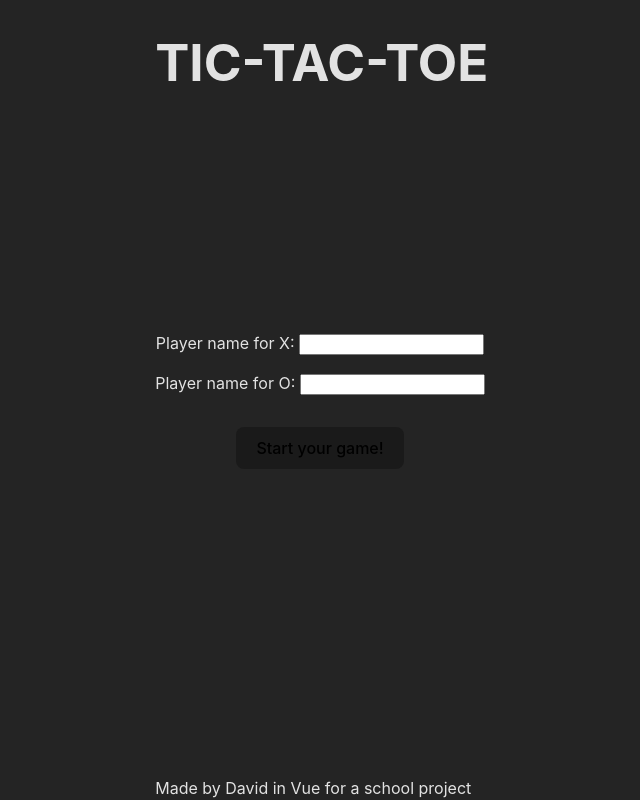
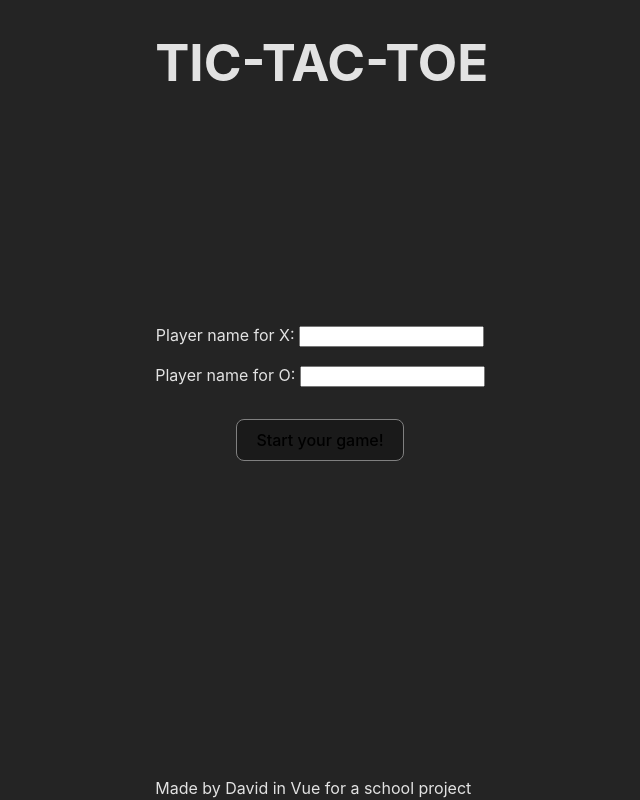
Before and after one commit to davidstalgren/tic-tac-toe-Vue, a Vue app: page / in a window 1280 px wide. Shown: the whole page, without its empty margins (320-960 px from the left). Built offline with nearby package versions, Linux system fonts and the light colour scheme.

Commit message:
add style to button in addPlayersForm + visibilty

```diff
--- a/src/components/AddPlayersForm.vue
+++ b/src/components/AddPlayersForm.vue
@@ -26,6 +26,7 @@ input {
 }
 
 button {
-    margin-top: 1rem;
+    margin: 1rem;
+    border: 1px solid gray;
 }
 </style>
```
